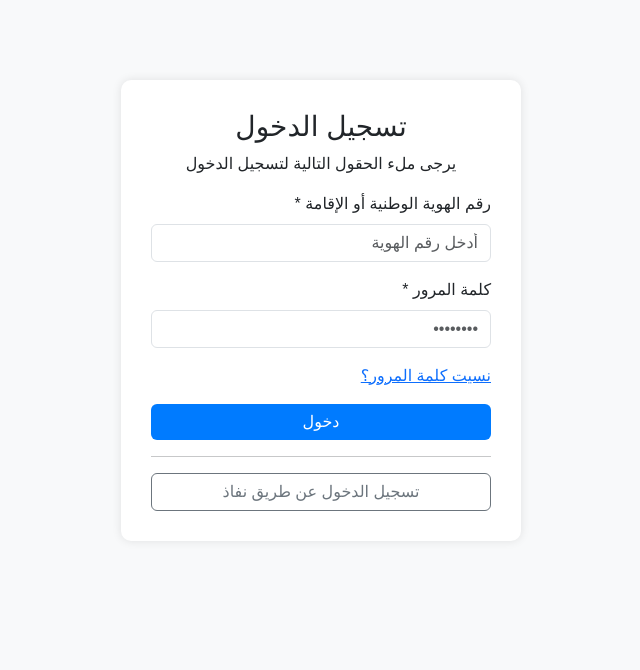
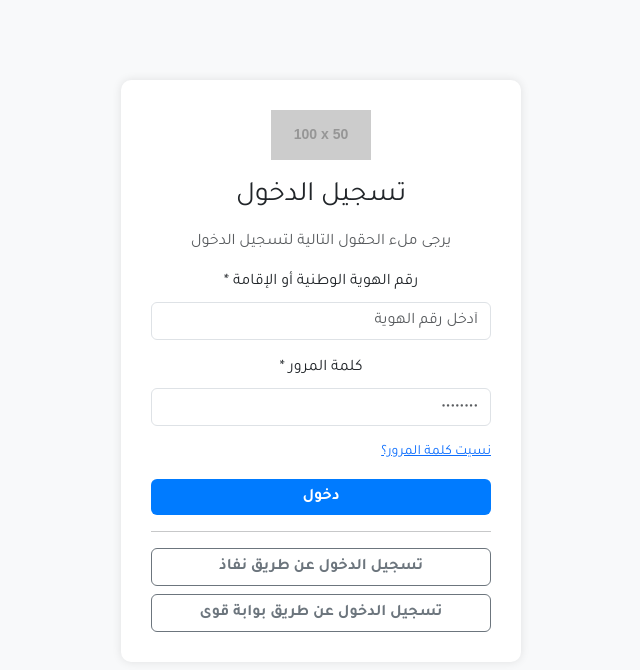
Before and after one commit to D-R-B19/HRSD, a plain HTML site: page login.html in a window 1280 px wide. Shown: the whole page, without its empty margins (319-959 px from the left). Drawn offline with nearby package versions, Linux system fonts and the light colour scheme; placeholder pictures from the web are drawn by us.

Commit message:
Update login.html

```diff
--- a/login.html
+++ b/login.html
@@ -6,6 +6,8 @@
     <title>تسجيل الدخول</title>
     <link href="https://cdn.jsdelivr.net/npm/bootstrap@5.3.0/dist/css/bootstrap.min.css" rel="stylesheet">
     <style>
+        @import url('https://fonts.googleapis.com/css2?family=Tajawal:wght@300;400;700&display=swap');
+
         body {
             font-family: 'Tajawal', sans-serif;
             background-color: #f8f9fa;
@@ -17,13 +19,23 @@
             background: white;
             border-radius: 10px;
             box-shadow: 0px 0px 10px rgba(0, 0, 0, 0.1);
+            text-align: center;
+        }
+        .logo {
+            max-width: 100px;
+            margin-bottom: 20px;
         }
         .btn-primary {
             background-color: #007bff;
             border: none;
+            font-weight: bold;
+        }
+        .btn-outline-secondary {
+            font-weight: bold;
         }
         .forgot-password {
             text-align: left;
+            font-size: 14px;
         }
     </style>
 </head>
@@ -31,17 +43,18 @@
 
     <div class="container">
         <div class="login-container">
-            <h3 class="text-center">تسجيل الدخول</h3>
-            <p class="text-center">يرجى ملء الحقول التالية لتسجيل الدخول</p>
+            <img src="https://via.placeholder.com/100x50" alt="شعار" class="logo">
+            <h3 class="mb-3">تسجيل الدخول</h3>
+            <p class="text-muted">يرجى ملء الحقول التالية لتسجيل الدخول</p>
 
             <form>
                 <div class="mb-3">
                     <label class="form-label">رقم الهوية الوطنية أو الإقامة *</label>
-                    <input type="text" class="form-control" placeholder="أدخل رقم الهوية">
+                    <input type="text" class="form-control text-end" placeholder="أدخل رقم الهوية">
                 </div>
                 <div class="mb-3">
                     <label class="form-label">كلمة المرور *</label>
-                    <input type="password" class="form-control" placeholder="••••••••">
+                    <input type="password" class="form-control text-end" placeholder="••••••••">
                 </div>
                 <div class="d-flex justify-content-between">
                     <a href="#" class="text-primary forgot-password">نسيت كلمة المرور؟</a>
@@ -49,6 +62,7 @@
                 <button type="submit" class="btn btn-primary w-100 mt-3">دخول</button>
                 <hr>
                 <button class="btn btn-outline-secondary w-100">تسجيل الدخول عن طريق نفاذ</button>
+                <button class="btn btn-outline-secondary w-100 mt-2">تسجيل الدخول عن طريق بوابة قوى</button>
             </form>
         </div>
     </div>
```
